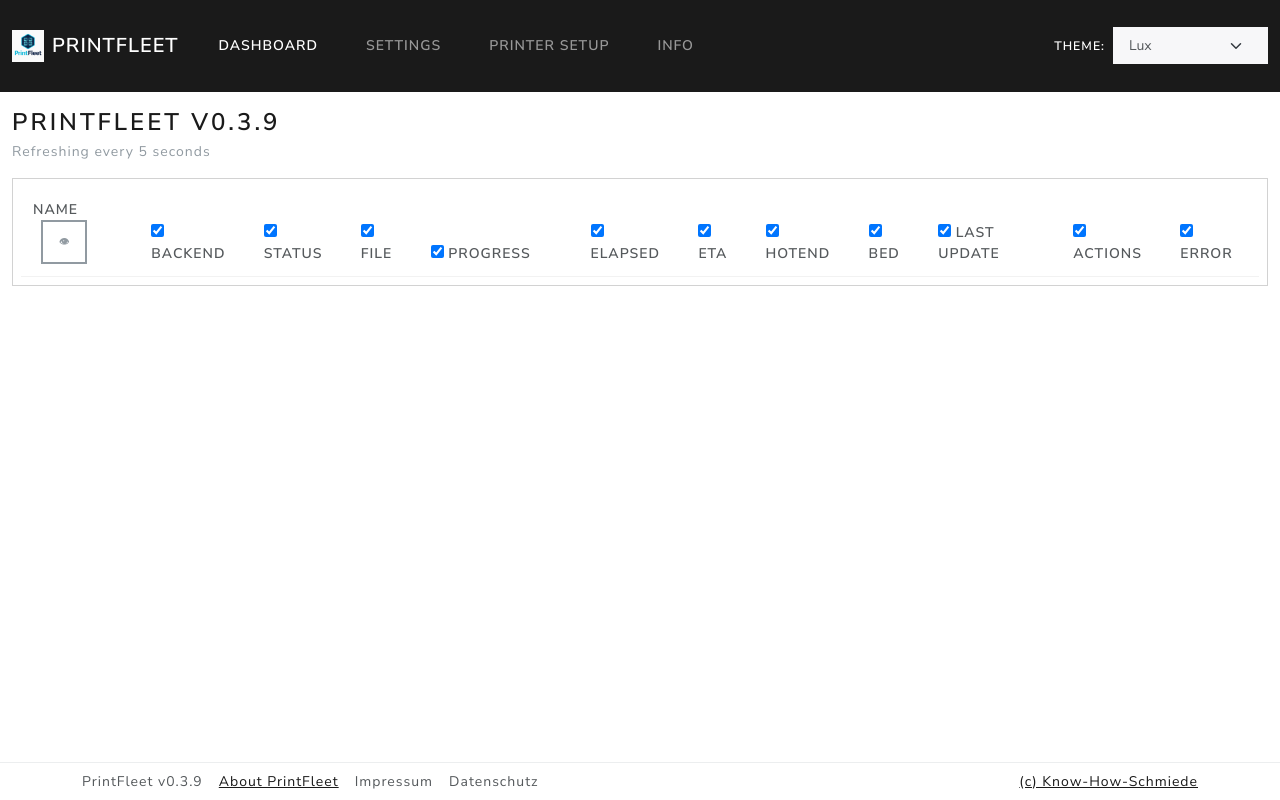
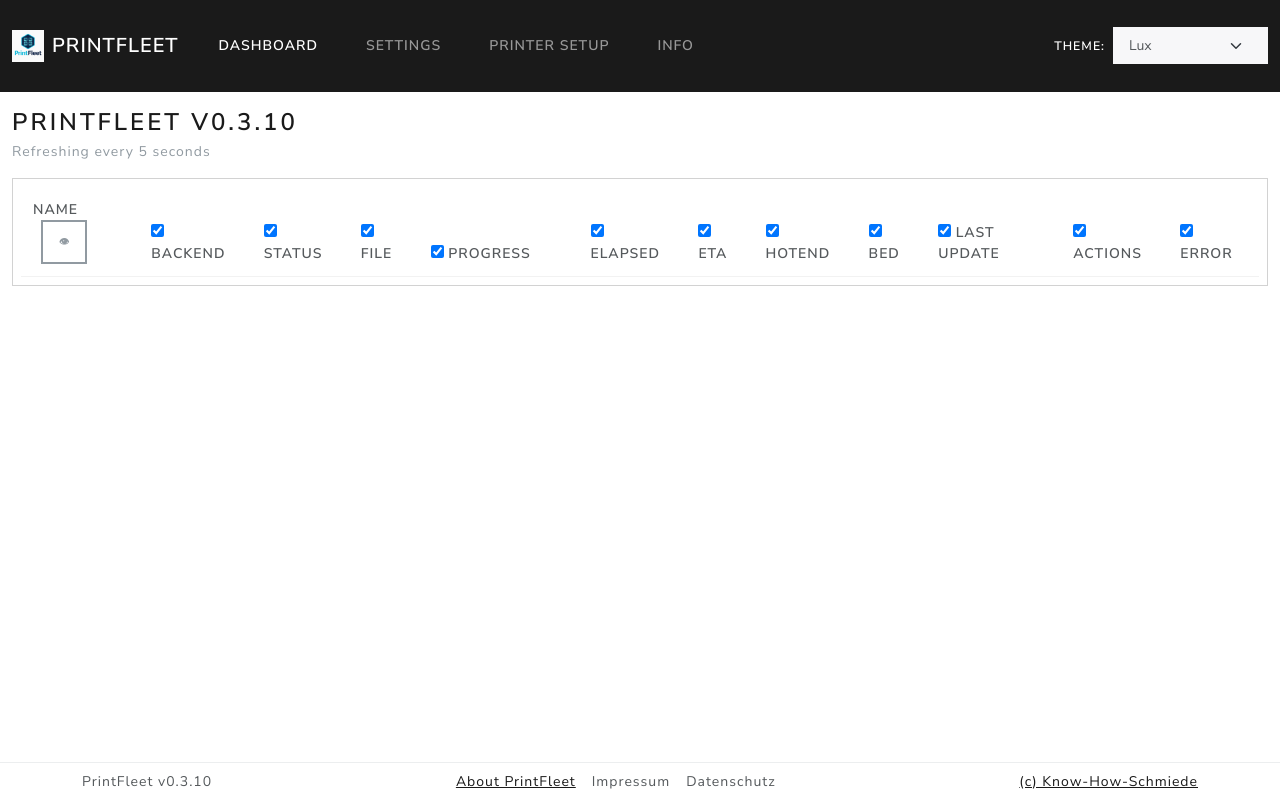
Before and after one commit to know-how-schmiede/PrintFleet, a Flask app: page / in a window 1280 px wide. Run offline with Flask 3, Linux system fonts and the light colour scheme; data comes from the database, SQL or seed files in the repository; data that the repository does not hold is empty; some libraries are stand-ins or nearby versions.

Commit message:
DesignAnpassungen Footer

```diff
--- a/src/printfleet/version.py
+++ b/src/printfleet/version.py
@@ -1,4 +1,4 @@
 #!/usr/bin/env python3
 # -*- coding: utf-8 -*-
 
-APP_VERSION = "0.3.9"
+APP_VERSION = "0.3.10"
--- a/src/templates/base.html
+++ b/src/templates/base.html
@@ -126,14 +126,16 @@
   </div>
 
   <footer class="mt-auto border-top bg-body-tertiary">
-    <div class="container d-flex justify-content-between align-items-center py-2 small flex-wrap gap-2">
-      <div class="d-flex align-items-center flex-wrap gap-3">
-        <span>PrintFleet v{{ app_version }}</span>
+    <div class="container d-flex justify-content-between align-items-center py-2 small">
+      <div class="flex-grow-0">PrintFleet v{{ app_version }}</div>
+      <div class="d-flex justify-content-center flex-grow-1 gap-3">
         <a href="{{ url_for('info.info_page') }}">About PrintFleet</a>
         <span>Impressum</span>
         <span>Datenschutz</span>
       </div>
-      <div><a href="https://www.know-how-schmiede.de" target="_blank" rel="noopener">(c) Know-How-Schmiede</a></div>
+      <div class="flex-grow-0">
+        <a href="https://www.know-how-schmiede.de" target="_blank" rel="noopener">(c) Know-How-Schmiede</a>
+      </div>
     </div>
   </footer>
 
```
Also changed, not shown: src/printfleet/version.md (+4 -0 lines).
